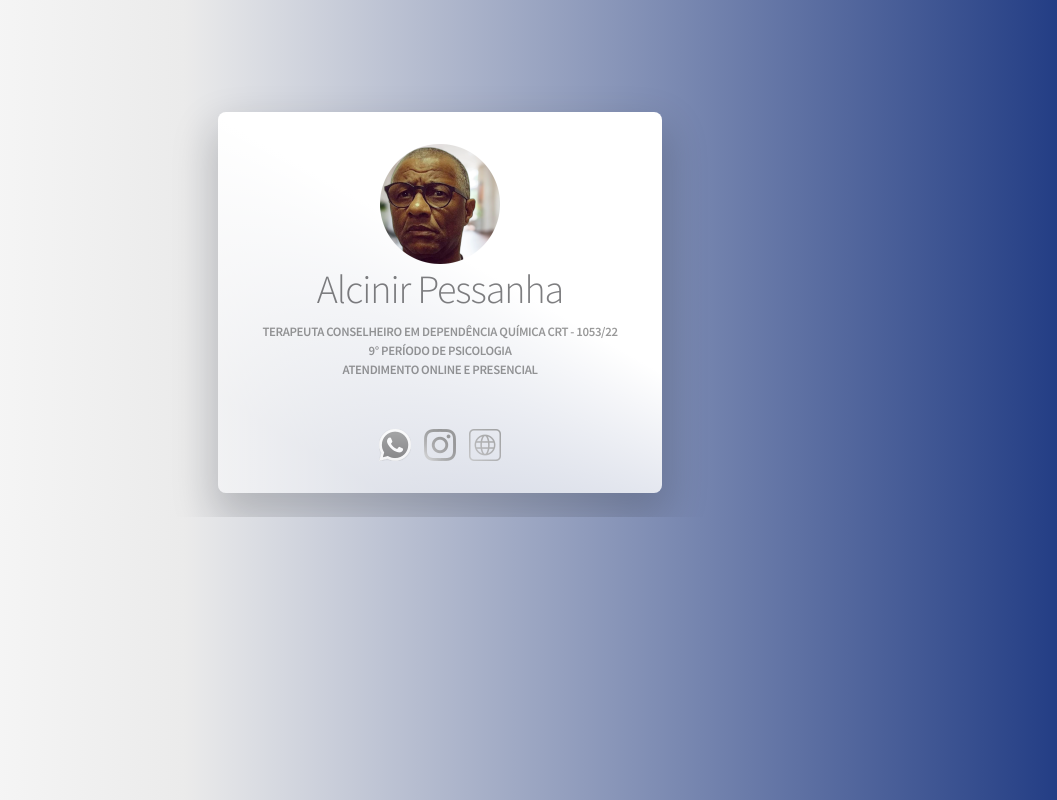
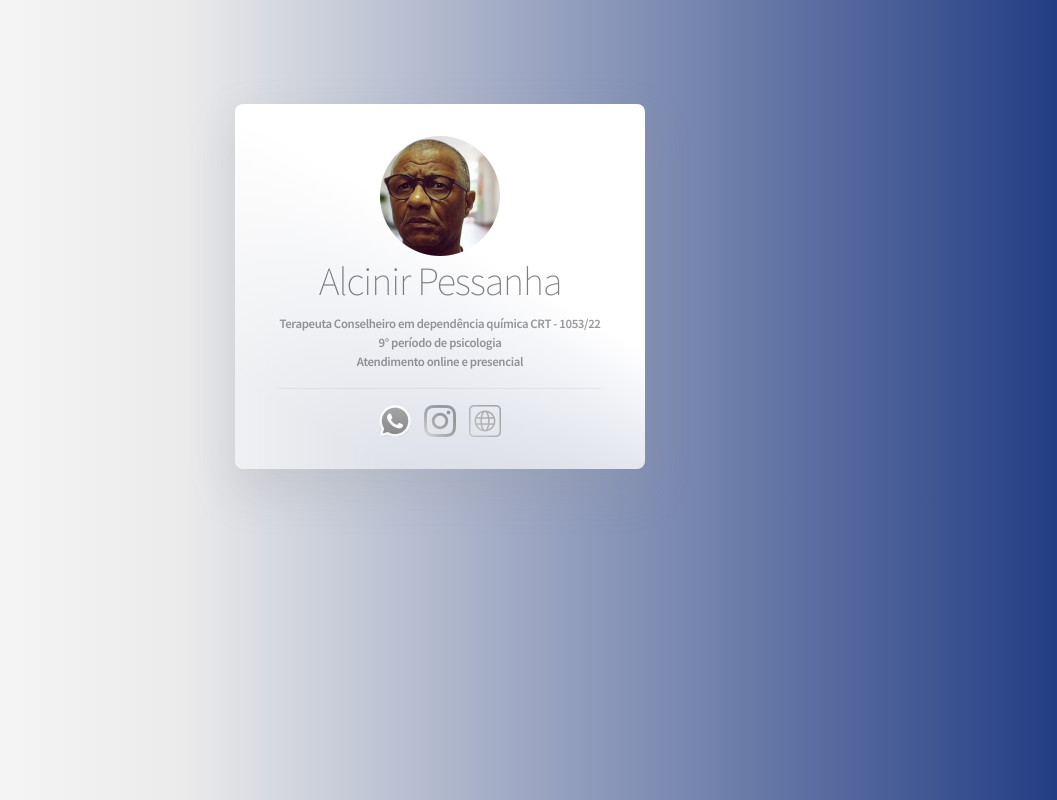
Before and after one commit to ocariocawebdesign/alcinir-card, a Gatsby site: page / in a window 1280 px wide. Shown: the whole page, without its empty margins (200-1257 px from the left). Built offline with nearby package versions, Linux system fonts and the light colour scheme; Gatsby itself is replaced by a stand-in of ours.

Commit message:
Novas alterações de margin

```diff
--- a/src/components/Content/Content.js
+++ b/src/components/Content/Content.js
@@ -9,7 +9,7 @@
     <>
       <div
         id="wrapper"
-        className="container mt-2 animate__animated animate__fadeIn"
+        className="container mb-2 animate__animated animate__fadeIn"
       >
         <div className="row">
           <div id="block-1" className="col-xs-12 col-sm-12 col-md-12 col-lg-12">
@@ -30,13 +30,13 @@
                         fontSize: "2.5em",
                         lineHeight: "1.25",
                         color: "rgba(40,40,43,0.6)",
-                        fontWeight: "300",
+                        fontWeight: "200",
                       }}
                     >
                       Alcinir Pessanha
                     </h1>
                     <p
-                      className="text-center text-uppercase"
+                      className="text-center"
                       style={{
                         letterSpacing: "-0.021875rem",
                         width: "100%",
@@ -51,8 +51,11 @@
                       <br /> 9° período de psicologia <br />
                       Atendimento online e presencial
                     </p>
+                    <hr className="solid"></hr>
                   </div>
-                  <hr className="solid"></hr>
+
+
+
 
                   <div className="social-icons" >
                     <a href="https://api.whatsapp.com/send?phone=5521967530653&text=Ol%C3%A1!%20Quero%20informa%C3%A7%C3%B5es%20sobre%20Desenvolvimento%20de%20sites..." target="_blank" title="WhatsApp" alt="WhatsApp">
--- a/src/styles/index.css
+++ b/src/styles/index.css
@@ -19,7 +19,7 @@
   min-height: var(--viewport-height);
   position: relative;
   z-index: 2;
-  overflow: hidden;
+  /*overflow: hidden;*/
   padding: 1.5rem 1.5rem 1.5rem 1.5rem;
   font-family: "Source Sans Pro", sans-serif;
 
@@ -56,8 +56,9 @@
   background-position: 0% 0%;
   background-repeat: repeat;
   background-size: cover;
-  box-shadow: 0rem 1.25rem 2.625rem 0.375rem rgba(0, 0, 0, 0.18);
+  box-shadow: 0rem 1.25rem 2.625rem 0.375rem rgba(145, 144, 144, 0.18);
   border-radius: 0.5rem 0.5rem 0.5rem 0.5rem;
+  border:#ffffff;
   transition: opacity 1.125s ease 0.5s, transform 1.125s ease 0.5s;
   padding: 2rem;
   margin-top: 5rem;
@@ -88,3 +89,7 @@
             animation-iteration-count: infinite;
             animation-play-state: running;
 }
+
+hr.solid {
+  border-top: 1px solid #bbb;
+}
```
